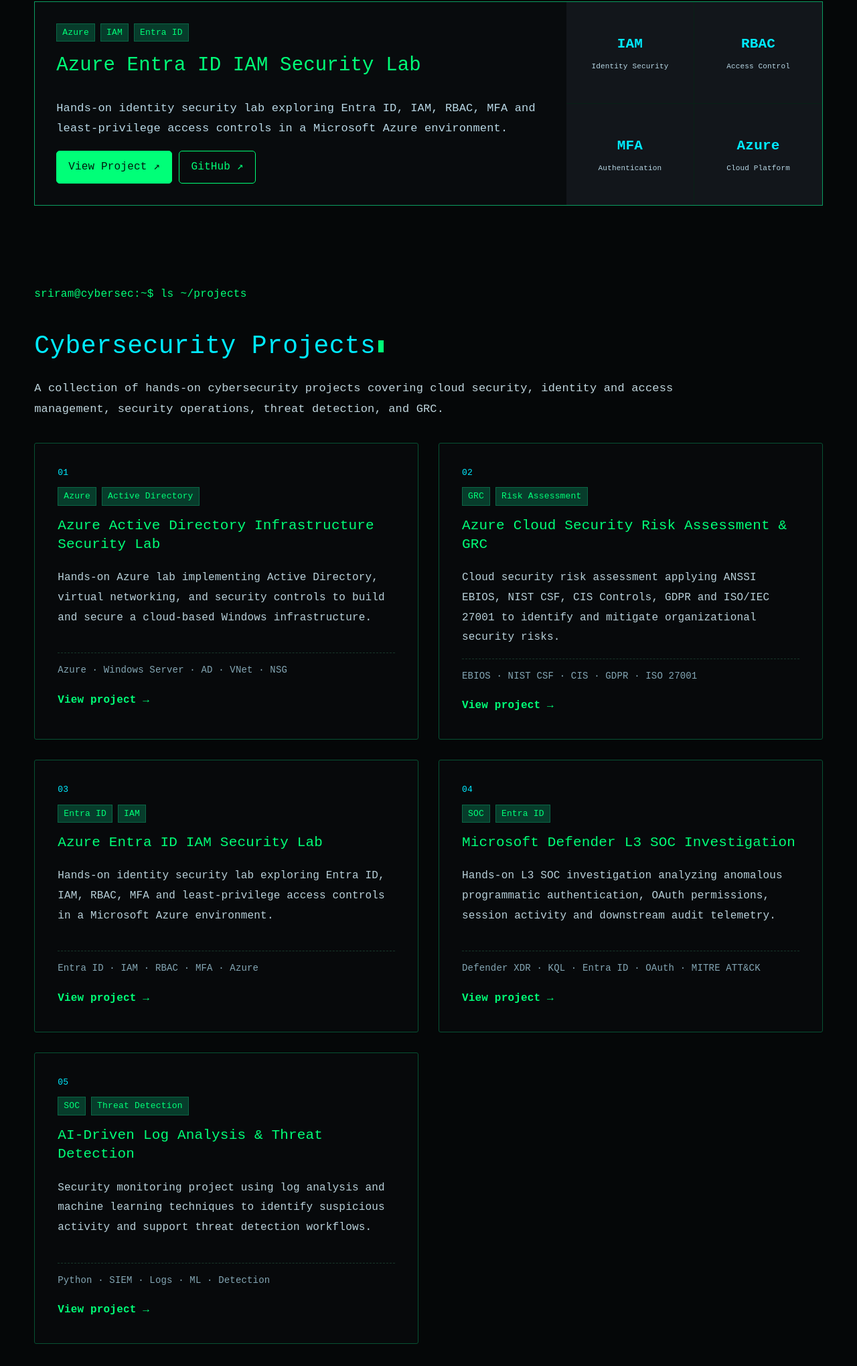
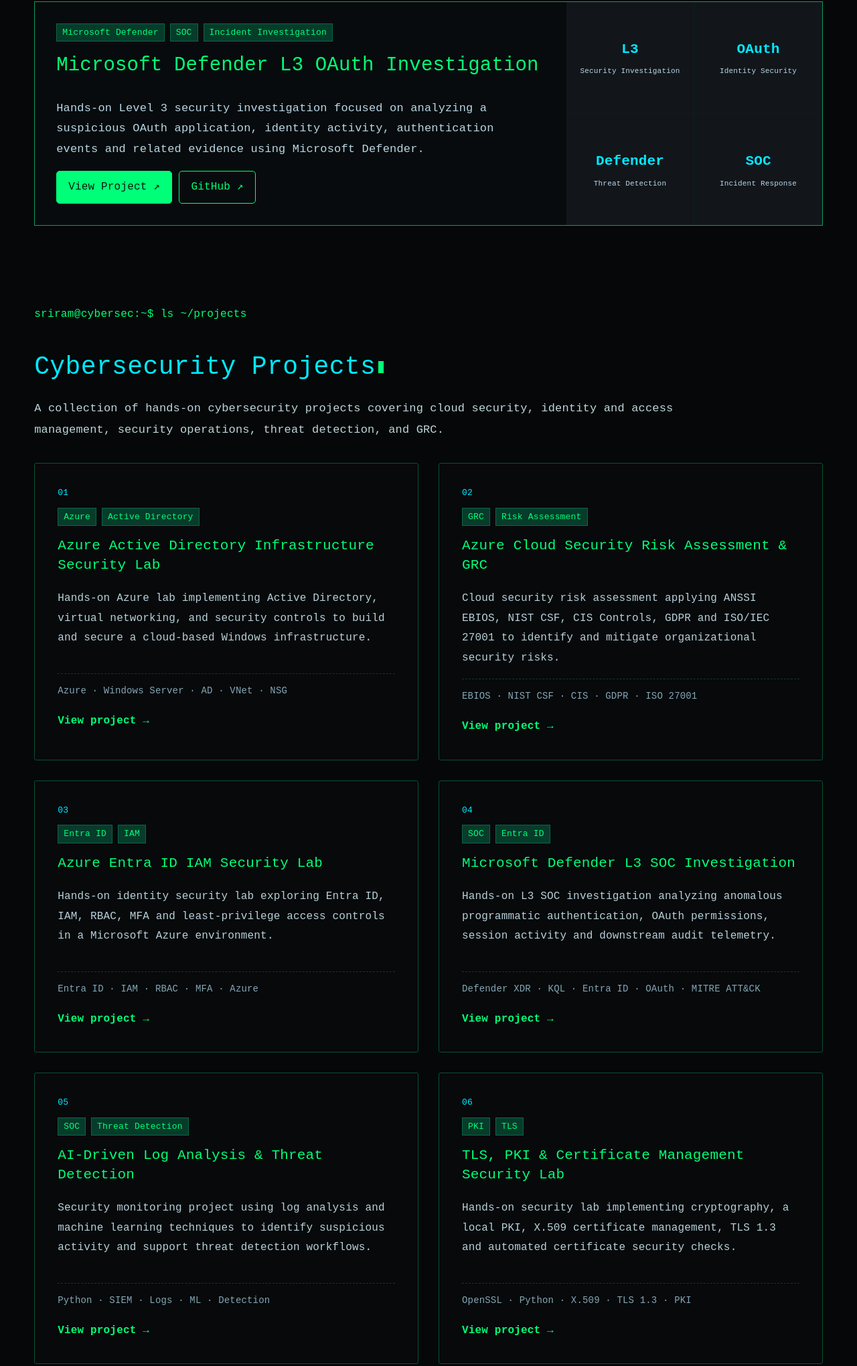
Before and after one commit to srividho/srividho.github.io, a plain HTML site: page index.html in a window 1280 px wide. Shown: the part 1652-3691 px from the top of the page at 67% size. Drawn offline with Linux system fonts and the light colour scheme.

Commit message:
Update featured project and add TLS PKI project

```diff
--- a/index.html
+++ b/index.html
@@ -68,24 +68,24 @@
       </div>
     </section>
 
-    <section id="featured" class="section">
+        <section id="featured" class="section">
       <div class="section-command">sriram@cybersec:~$ featured --project</div>
       <h2>Featured Project<span class="cursor"></span></h2>
       <article class="featured-card">
         <div class="featured-main">
-          <div class="tag-row"><span>Azure</span><span>IAM</span><span>Entra ID</span></div>
-          <h3>Azure Entra ID IAM Security Lab</h3>
-          <p>Hands-on identity security lab exploring Entra ID, IAM, RBAC, MFA and least-privilege access controls in a Microsoft Azure environment.</p>
+          <div class="tag-row"><span>Microsoft Defender</span><span>SOC</span><span>Incident Investigation</span></div>
+          <h3>Microsoft Defender L3 OAuth Investigation</h3>
+          <p>Hands-on Level 3 security investigation focused on analyzing a suspicious OAuth application, identity activity, authentication events and related evidence using Microsoft Defender.</p>
           <div class="project-links">
-            <a class="btn primary" href="projects.html#entra-id">View Project ↗</a>
-            <a class="btn" href="https://github.com/srividho/hexacloud-entra-id-iam-security-lab" target="_blank" rel="noreferrer">GitHub ↗</a>
+            <a class="btn primary" href="projects.html#microsoft-defender-l3-oauth">View Project ↗</a>
+            <a class="btn" href="https://github.com/srividho/microsoft-defender-l3-oauth-investigation" target="_blank" rel="noreferrer">GitHub ↗</a>
           </div>
         </div>
         <div class="metrics">
-          <div><strong>IAM</strong><span>Identity Security</span></div>
-          <div><strong>RBAC</strong><span>Access Control</span></div>
-          <div><strong>MFA</strong><span>Authentication</span></div>
-          <div><strong>Azure</strong><span>Cloud Platform</span></div>
+          <div><strong>L3</strong><span>Security Investigation</span></div>
+          <div><strong>OAuth</strong><span>Identity Security</span></div>
+          <div><strong>Defender</strong><span>Threat Detection</span></div>
+          <div><strong>SOC</strong><span>Incident Response</span></div>
         </div>
       </article>
     </section>
@@ -139,6 +139,15 @@
           <p>Security monitoring project using log analysis and machine learning techniques to identify suspicious activity and support threat detection workflows.</p>
           <div class="stack">Python · SIEM · Logs · ML · Detection</div>
           <a href="projects.html#log-analysis" class="text-link">View project →</a>
+        </article>
+
+        <article class="project-card">
+          <div class="project-number">06</div>
+          <div class="tag-row"><span>PKI</span><span>TLS</span></div>
+          <h3>TLS, PKI &amp; Certificate Management Security Lab</h3>
+          <p>Hands-on security lab implementing cryptography, a local PKI, X.509 certificate management, TLS 1.3 and automated certificate security checks.</p>
+          <div class="stack">OpenSSL · Python · X.509 · TLS 1.3 · PKI</div>
+          <a href="projects.html#tls-pki" class="text-link">View project →</a>
         </article>
       </div>
     </section>
```
Also changed, not shown: projects.html (+8 -0 lines), 1 other file.
